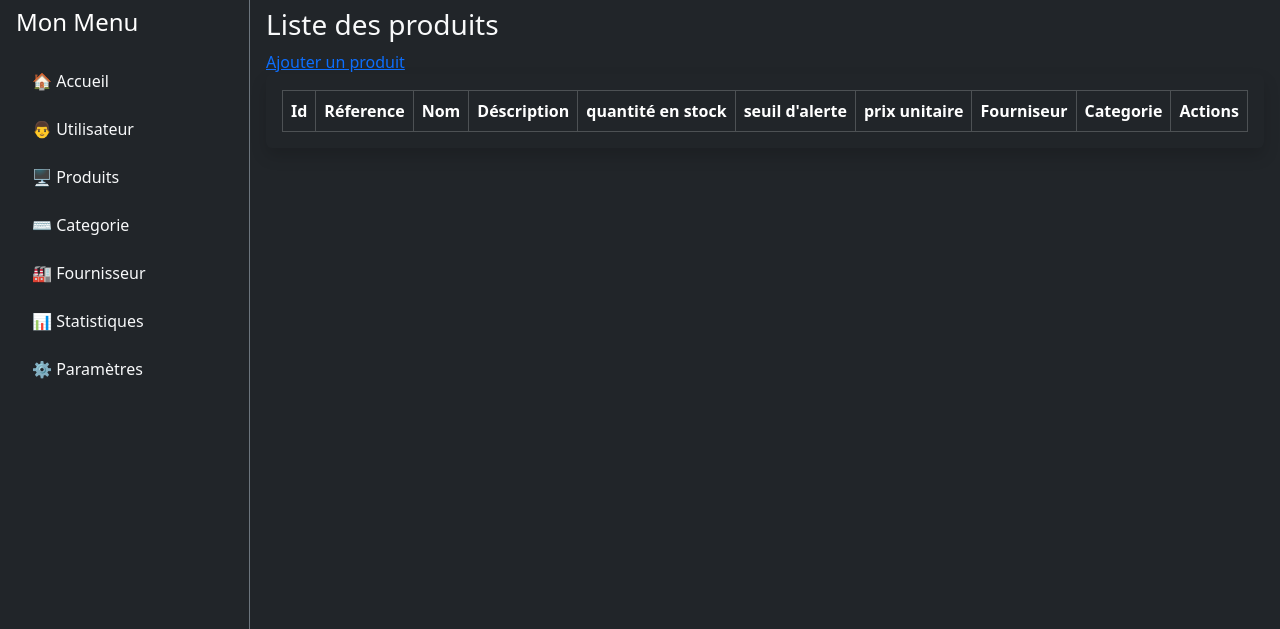
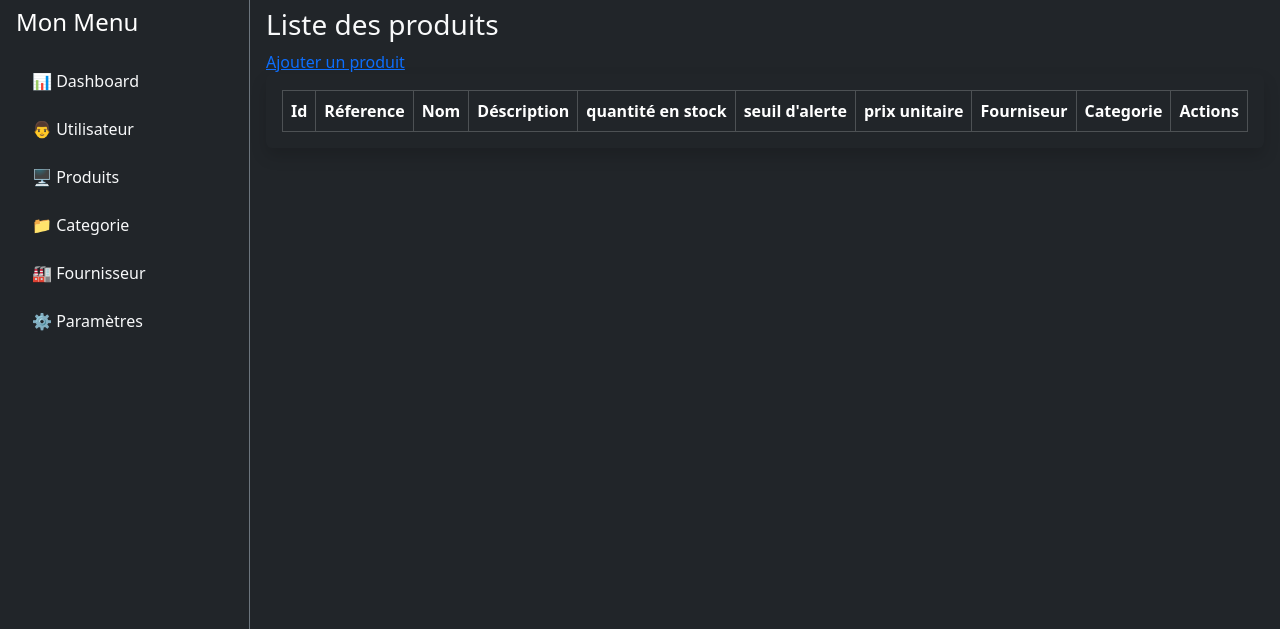
Before and after one commit to SafidyGit/NFE114, a PHP site: page /views/admin/product/index.php in a window 1280 px wide. Shown: the part 56-685 px from the top of the page. Run offline with PHP 8.4, Linux system fonts and the light colour scheme; the visitor is signed in with stand-in values (Sample User, id 1); lists and menus that the app fills with data are empty.

Commit message:
dashboard updated

```diff
--- a/views/admin/layout/footer.php
+++ b/views/admin/layout/footer.php
@@ -7,7 +7,7 @@
     <div class="offcanvas-body">
       <ul class="nav flex-column">
         <li class="nav-item mb-2">
-            <a class="nav-link text-light" href="/index.php?action=admin_dashboard">🏠 Accueil</a>
+            <a class="nav-link text-light" href="/index.php?action=admin_dashboard">📊 Dashboard</a>
         </li>
         <li class="nav-item mb-2">
             <a class="nav-link text-light" href="/index.php?action=user_list">👨 Utilisateur</a>
@@ -16,13 +16,10 @@
             <a class="nav-link text-light" href="/index.php?action=product_list">🖥️ Produits</a>
         </li>
         <li class="nav-item mb-2">
-            <a class="nav-link text-light" href="/index.php?action=category_list">⌨️ Categorie</a>
+            <a class="nav-link text-light" href="/index.php?action=category_list">📁 Categorie</a>
         </li>
         <li class="nav-item mb-2">
           <a class="nav-link text-light" href="/index.php?action=supplier_list">🏭 Fournisseur</a>
-        </li>
-        <li class="nav-item mb-2">
-            <a class="nav-link text-light" href="#">📊 Statistiques</a>
         </li>
         <li class="nav-item mb-2">
             <a class="nav-link text-light" href="#">⚙️ Paramètres</a>
--- a/views/admin/layout/sidebar.php
+++ b/views/admin/layout/sidebar.php
@@ -3,7 +3,7 @@
     <h4 class="text-white mt-5 mb-4">Mon Menu</h4>
     <ul class="nav flex-column">
       <li class="nav-item mb-2">
-        <a class="nav-link text-light" href="/index.php?action=admin_dashboard">🏠 Accueil</a>
+        <a class="nav-link text-light" href="/index.php?action=admin_dashboard">📊 Dashboard</a>
       </li>
       <li class="nav-item mb-2">
         <a class="nav-link text-light" href="/index.php?action=user_list">👨 Utilisateur</a>
@@ -12,13 +12,10 @@
         <a class="nav-link text-light" href="/index.php?action=product_list">🖥️ Produits</a>
       </li>
       <li class="nav-item mb-2">
-        <a class="nav-link text-light" href="/index.php?action=category_list">⌨️ Categorie</a>
+        <a class="nav-link text-light" href="/index.php?action=category_list">📁 Categorie</a>
       </li>
       <li class="nav-item mb-2">
         <a class="nav-link text-light" href="/index.php?action=supplier_list">🏭 Fournisseur</a>
-      </li>
-      <li class="nav-item mb-2">
-        <a class="nav-link text-light" href="#">📊 Statistiques</a>
       </li>
       <li class="nav-item mb-2">
         <a class="nav-link text-light" href="#">⚙️ Paramètres</a>
```
